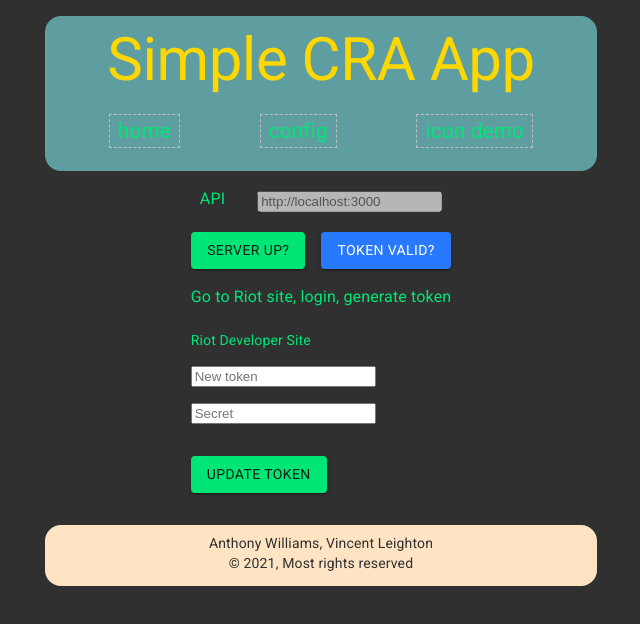
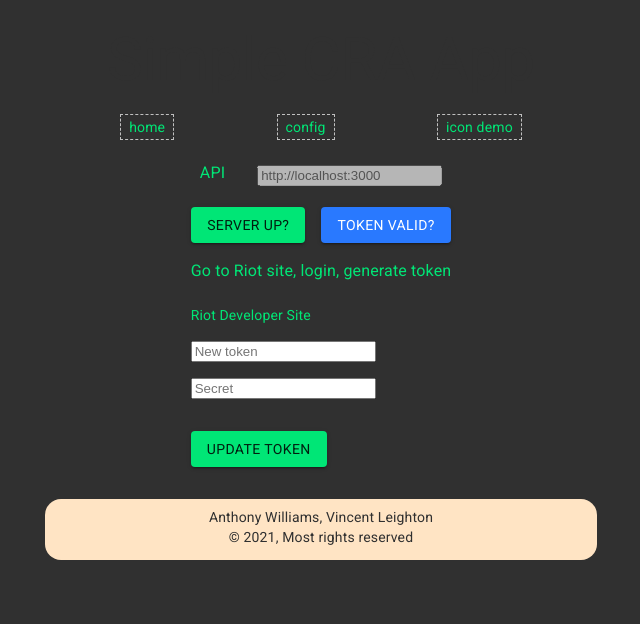
Before and after one commit to Wolven531/simple-cra-app, a React (Create React App) app: page /config in a window 1280 px wide. Shown: the top 624 px of the page, without its empty margins (319-959 px from the left). Built offline with nearby package versions, Linux system fonts and the light colour scheme.

Commit message:
Clean up App style

```diff
--- a/src/App/App.css
+++ b/src/App/App.css
@@ -16,7 +16,6 @@
 	background-color: bisque;
 	border-radius: var(--app-padding);
 	/* bottom: 0; */
-	font-size: .75rem;
 	/* margin: 0; */
 	margin-top: var(--app-padding);
 	padding: var(--app-half-padding) 0;
@@ -26,10 +25,6 @@
 }
 
 .app > .header {
-	background-color: cadetblue;
 	border-radius: var(--app-padding);
-	color: gold;
-	font-size: 1.3rem;
-	margin-bottom: var(--app-padding);
 	padding: var(--app-half-padding) 0;
 }
```
